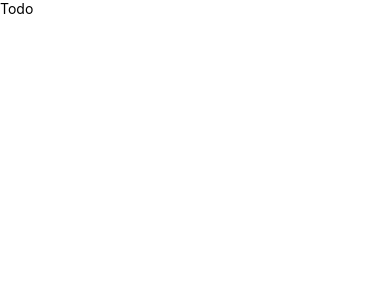
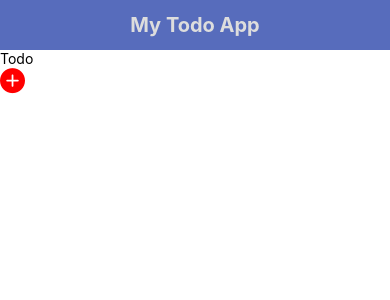
Before and after one commit to ruveydaakbolat/todoAppReactNative, a React Native app: screen / in a window 390 px wide. Shown: the top 300 px of the page. Built offline with nearby package versions, Linux system fonts and the light colour scheme.

Commit message:
create header component

```diff
--- a/App.js
+++ b/App.js
@@ -15,15 +15,19 @@ import {
   useColorScheme,
   View,
 } from 'react-native';
+import Header from './src/components/header';
+import generalStyles from './src/utils/generalStyles';
+import Icon from 'react-native-vector-icons/AntDesign';
 
 
 function App() {
 
   return (
-    <SafeAreaView>
+    <SafeAreaView style={generalStyles.flex1}>
+      <Header title="My Todo App" />
       <View>
-        <Text>Todo
-        </Text>
+        <Text>Todo</Text>
+        <Icon name="pluscircle" size={25} color="red" />
       </View>
     </SafeAreaView>
   );
--- a/package.json
+++ b/package.json
@@ -11,7 +11,8 @@
   },
   "dependencies": {
     "react": "18.2.0",
-    "react-native": "0.73.2"
+    "react-native": "0.73.2",
+    "react-native-vector-icons": "^10.0.3"
   },
   "devDependencies": {
     "@babel/core": "^7.20.0",
--- /dev/null
+++ b/src/components/header/index.js
@@ -0,0 +1,13 @@
+import React from 'react';
+import {View, Text} from 'react-native';
+import styles from './style';
+
+const Header = ({title=""}) => {
+    return(
+        <View style={styles.headerWrapper}>
+            <Text style={styles.title}>{title}</Text>
+        </View>
+    )
+};
+
+export default Header;
--- /dev/null
+++ b/src/components/header/style.js
@@ -0,0 +1,19 @@
+import { StyleSheet } from "react-native";
+import { colors } from "../../utils/constants";
+
+const styles= StyleSheet.create({
+    headerWrapper: {
+        width: "100%",
+        height: 50,
+        backgroundColor: colors.bgPrimary,
+        justifyContent: "center",
+        alignItems: 'center',
+    },
+    title: {
+        fontWeight: 'bold',
+        fontSize: 20,
+        color: colors.textSecondary,
+    }
+})
+
+export default styles
--- /dev/null
+++ b/src/utils/constants.js
@@ -0,0 +1,5 @@
+export const colors = {
+    bgPrimary: "#576CBC",
+    textPrimary: "#2D2727",
+    textSecondary: "#DDDDDD"
+}
--- /dev/null
+++ b/src/utils/generalStyles.js
@@ -0,0 +1,9 @@
+import { StyleSheet } from "react-native";
+
+const generalStyles = StyleSheet.create({
+    flex1: {
+        flex: 1,
+    }
+})
+
+export default generalStyles;
```
Also changed, not shown: 4 other files (tests, documents, lock files or other folders).
